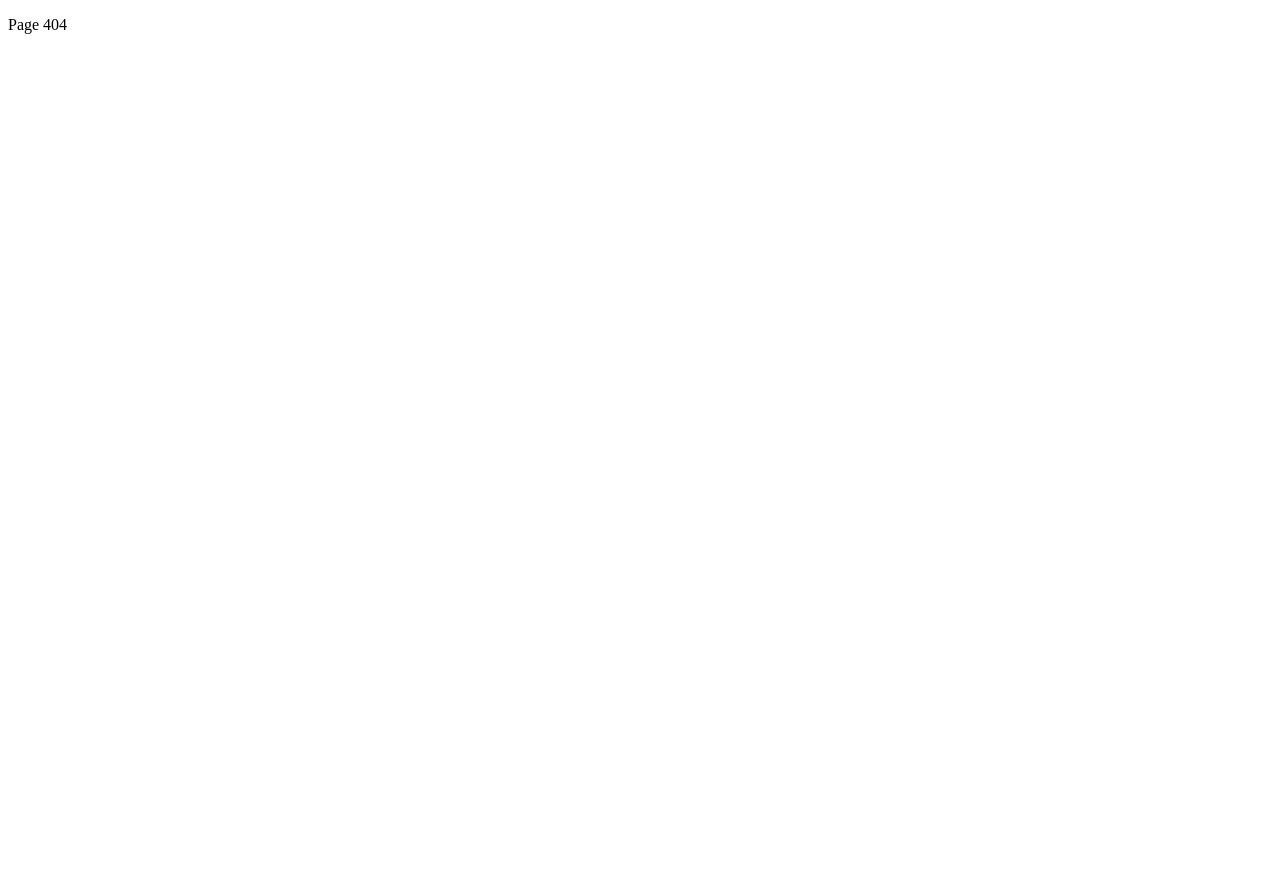
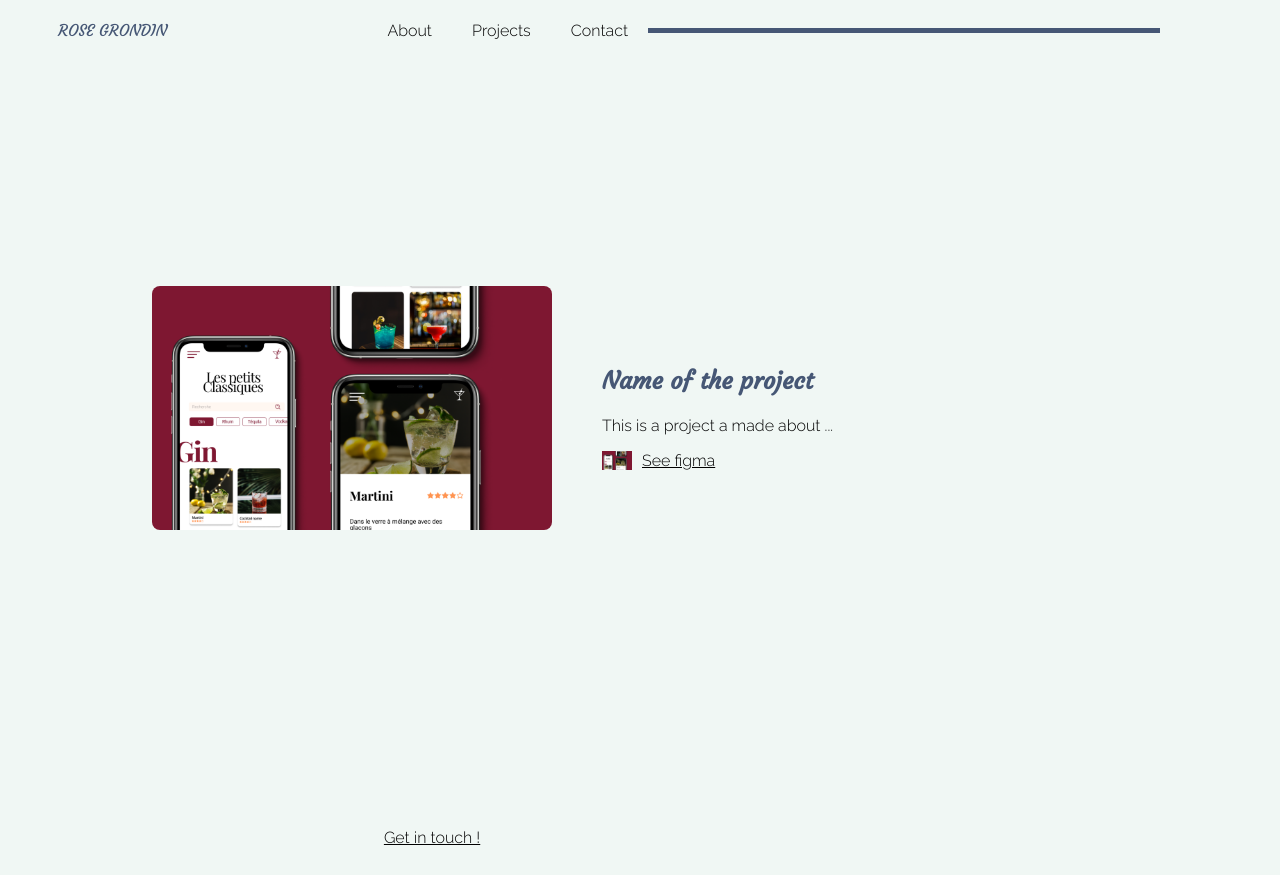
Before and after one commit to lady-rosie/portfolio-rosie, a Gatsby site: page /projects in a window 1280 px wide. Before the commit this address had no page. Before the commit the page ends 800 px from the top, so only its background shows below. Built offline with nearby package versions, Linux system fonts and the light colour scheme; Gatsby itself is replaced by a stand-in of ours.

Commit message:
create projects page

```diff
--- /dev/null
+++ b/src/components/project.js
@@ -0,0 +1,41 @@
+import React from "react"
+import { useStaticQuery, graphl, Link } from "gatsby"
+import Img from "gatsby-image"
+import { FontAwesomeIcon } from '@fortawesome/react-fontawesome'
+
+const Project = () => {
+    const data = useStaticQuery(graphql`
+    query {
+      lesClassiques: file(relativePath: { eq: "Les-petits-classique.png" }) {
+        childImageSharp {
+          fluid(maxWidth: 800) {
+            ...GatsbyImageSharpFluid
+          }
+        }
+      }
+    }
+  `)
+    return (
+<div className="project">
+    <div className="container">
+      <div className="project-card">
+        <div className="project-image">
+          <Img fluid={data.lesClassiques.childImageSharp.fluid} />
+        </div>
+        <div className="project-content">
+          <h2>Name of the project</h2>
+          <p>This is a project a made about ...</p>
+          <div className="tools-icons">
+            <Img fluid={data.lesClassiques.childImageSharp.fluid} />
+            <div className="project-links">
+              <Link>See figma</Link>
+              </div>
+          </div>
+        </div>
+      </div>
+
+    </div>
+</div>
+    )
+}
+export default Project;
--- /dev/null
+++ b/src/pages/projects.js
@@ -0,0 +1,17 @@
+import React from "react"
+//import style
+import "../styles/styles.scss"
+//import components
+import Header from "../components/header"
+import Footer from "../components/footer"
+import Project from "../components/project"
+
+const ProjectsPage = () => (
+  <div>
+    <Header/>
+    <Project />
+    <Footer />
+  </div>
+)
+
+export default ProjectsPage
--- a/src/styles/styles.scss
+++ b/src/styles/styles.scss
@@ -309,3 +309,51 @@ footer{
        }
     }
 }
+// project page styling
+.project{
+    display: flex;
+    align-items: center;
+    position: relative;
+    height: 100vh;
+    .container{
+        .project-card{
+            display: flex;
+            align-items: center;
+            .project-image{
+                .gatsby-image-wrapper{
+                    width: 400px;
+                    border-radius: 8px;
+                }
+
+            }
+            .project-content{
+                margin-left: 50px;
+                h2{
+                    font-family: $header-font;
+                    color: $charcoal-blue;
+                }
+                p{
+                    font-family: $body-font;
+                }
+                .tools-icons{
+                    display: flex;
+                    align-items: center;
+                    justify-content: flex-start;
+                    .gatsby-image-wrapper{
+                        width: 30px;
+                    }
+                    .project-links{
+                        a{
+                            font-family: $body-font;
+                            text-decoration: underline;
+                            margin-left: 10px;
+                        }
+                    }
+
+                }
+
+            }
+
+        }
+    }
+}
```
Also changed, not shown: src/pages/page-2.js (deleted, +0 -7 lines), src/images/Bootstrap_logo.png (added), src/images/CSS3_logo.png (added), src/images/Figma-1-logo.png (added), src/images/JavaScript-logo.png (added), src/images/Postgresql.png (added), src/images/React-icon.png (added), src/images/Sass_logo.png (added), src/images/ruby_logo.png (added).
